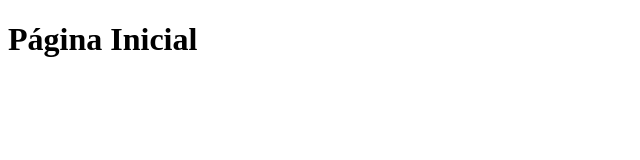
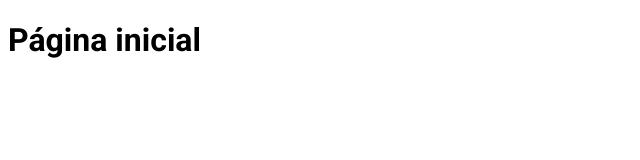
Before and after one commit to gabrielbugarelli/ignews, a Next.js app: page / in a window 1280 px wide. Shown: the top 160 px of the page, without its empty margins (0-640 px from the left). Built offline with nearby package versions, Linux system fonts and the light colour scheme.

Commit message:
feat: Title dinâmico por página

```diff
--- a/package.json
+++ b/package.json
@@ -10,7 +10,8 @@
   "dependencies": {
     "next": "12.0.10",
     "react": "17.0.2",
-    "react-dom": "17.0.2"
+    "react-dom": "17.0.2",
+    "sass": "^1.49.7"
   },
   "devDependencies": {
     "@types/node": "^17.0.16",
--- /dev/null
+++ b/src/pages/_document.tsx
@@ -0,0 +1,20 @@
+import Document, { Head, Html, Main, NextScript } from "next/document";
+
+export default class MyDocument extends Document {
+  render() {
+    return (
+      <Html lang="pt-br">
+        <Head>
+          <link rel="preconnect" href="https://fonts.gstatic.com" />
+          <link rel="preconnect" href="https://fonts.googleapis.com" />
+          <link href="https://fonts.googleapis.com/css2?family=Roboto:wght@300;400;500;700&display=swap" rel="stylesheet" />
+        </Head>
+
+        <body>
+          <Main />
+          <NextScript />
+        </body>
+      </Html>
+    )
+  }
+}
--- a/src/pages/index.tsx
+++ b/src/pages/index.tsx
@@ -1,7 +1,14 @@
+import Head from 'next/head';
+import styles from '../styles/home.module.scss';
+
 export default function Home() {
   return (
-    <div>
-      <h1>Página Inicial</h1>
-    </div>
+    <>
+      <Head>
+        <title> Início | Ignews </title>
+      </Head>
+
+      <h1 className={styles.title}> Página inicial </h1>
+    </>
   )
 }
--- /dev/null
+++ b/src/styles/home.module.scss
@@ -0,0 +1,3 @@
+.title {
+  font-family: 'Roboto';
+}
```
Also changed, not shown: 2 other files (tests, documents, lock files or other folders).
